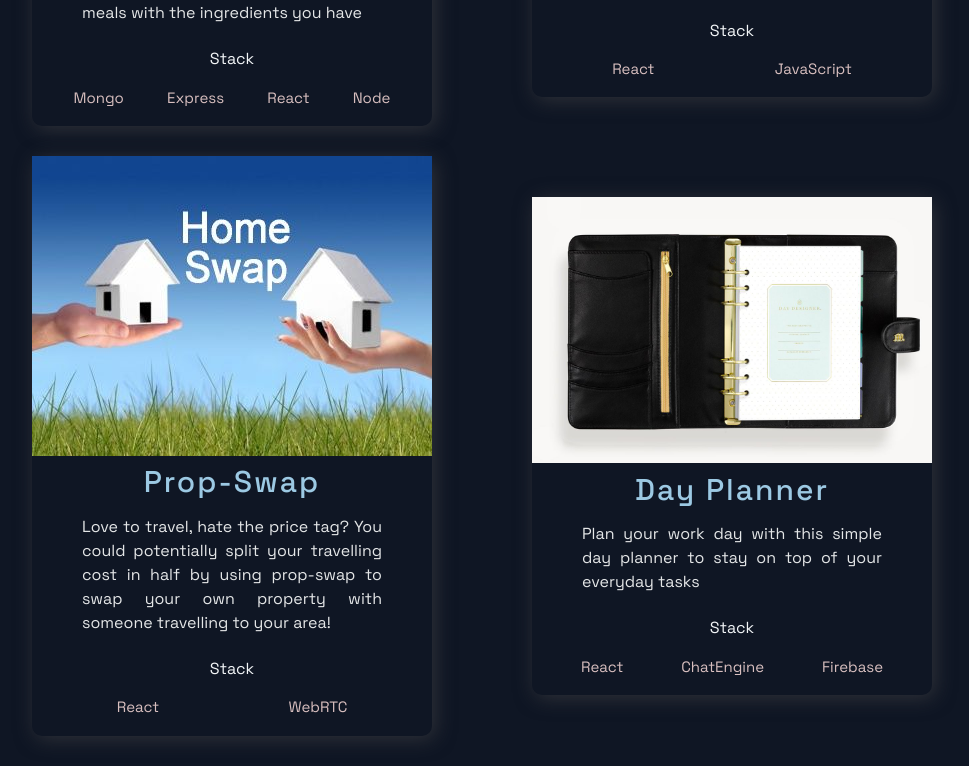
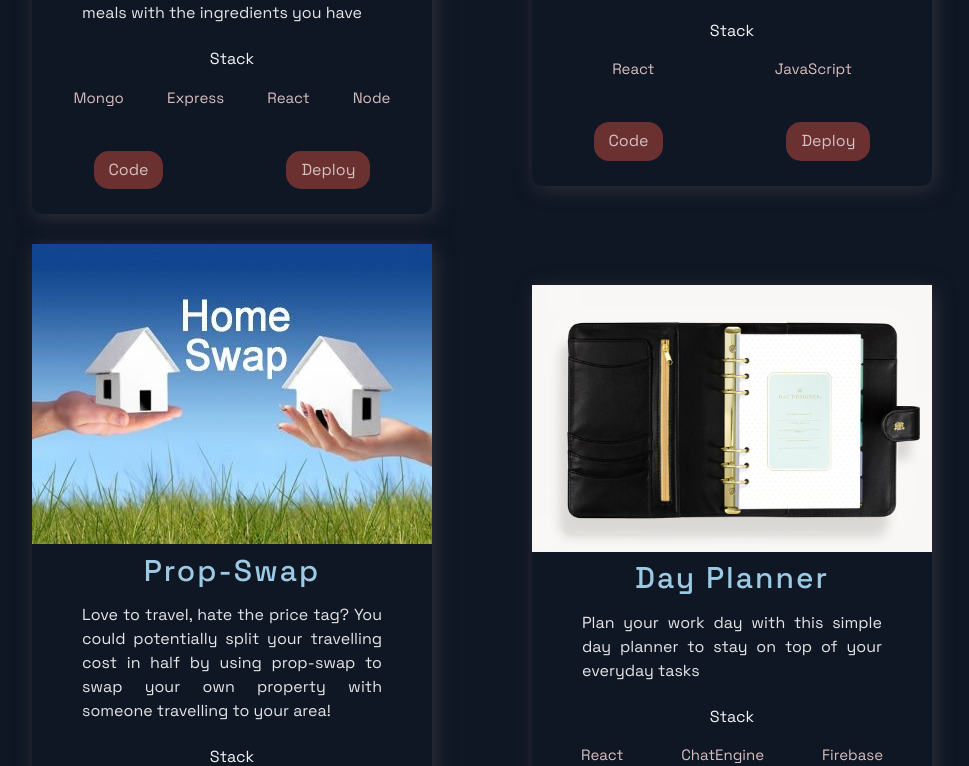
Before and after one commit to daviewave/NEWEST-Porfolio, a Next.js app: page / in a window 1280 px wide. Shown: the part 1291-2057 px from the top of the page, without its empty margins (158-1127 px from the left). Built offline with nearby package versions, Linux system fonts and the light colour scheme.

Commit message:
updated so that each project currently listed has a link to both the source code on github and the deploymen of the app

```diff
--- a/src/components/Projects/Projects.js
+++ b/src/components/Projects/Projects.js
@@ -27,6 +27,12 @@ const Projects = () => (
                 ))}
               </TagList>
             </div>
+            <UtilityList>
+              {/* This will give us the link to the code of the project */}
+              <ExternalLinks href={visit}>Code</ExternalLinks>
+              {/* This will give us the link to the code of the project */}
+              <ExternalLinks href={source}>Deploy</ExternalLinks>
+            </UtilityList>
           </BlogCard>
         )
       )}
--- a/src/constants/constants.js
+++ b/src/constants/constants.js
@@ -5,8 +5,8 @@ export const currentProjects = [
       "Enter a the ingredients you currently have, and instantly get recipes for meals with the ingredients you have",
     image: "/images/recipes-project-photo.jpg",
     tags: ["Mongo", "Express", "React", "Node"],
-    source: "https://google.com",
-    visit: "https://google.com",
+    source: "https://mwathomas.github.io/project-1/",
+    visit: "https://github.com/mwathomas/project-1",
     id: 0,
   },
   {
@@ -15,7 +15,7 @@ export const currentProjects = [
       "If your someone who likes to take a lot of vitamins, supplements, or any drugs in general this application will be your friend. Get interactions for any drug",
     image: "/images/Drug-Interactions-photo.jpg",
     tags: ["React", "JavaScript"],
-    source: "https://github.com/aellis07/my-interactions",
+    source: "https://my-interactions.herokuapp.com/",
     visit: "https://github.com/aellis07/my-interactions",
     id: 1,
   },
@@ -25,7 +25,7 @@ export const currentProjects = [
       "Love to travel, hate the price tag? You could potentially split your travelling cost in half by using prop-swap to swap your own property with someone travelling to your area!",
     image: "/images/Prop-swap-photo.jpg",
     tags: ["React", "WebRTC"],
-    source: "https://github.com/daviewave/Prop-Swapper",
+    source: "https://prop-swapper.herokuapp.com/",
     visit: "https://github.com/daviewave/Prop-Swapper",
     id: 2,
   },
@@ -35,7 +35,7 @@ export const currentProjects = [
       "Plan your work day with this simple day planner to stay on top of your everyday tasks",
     image: "/images/day-planner-photo.jpg",
     tags: ["React", "ChatEngine", "Firebase"],
-    source: "https://github.com/daviewave/Day-Planner-HW5",
+    source: "https://daviewave.github.io/Day-Planner-HW5/",
     visit: "https://github.com/daviewave/Day-Planner-HW5",
     id: 3,
   },
```
